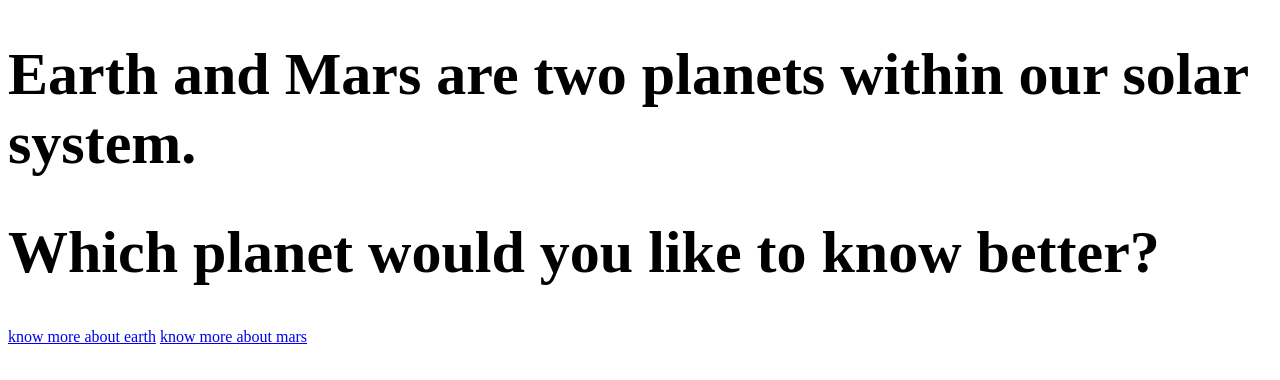
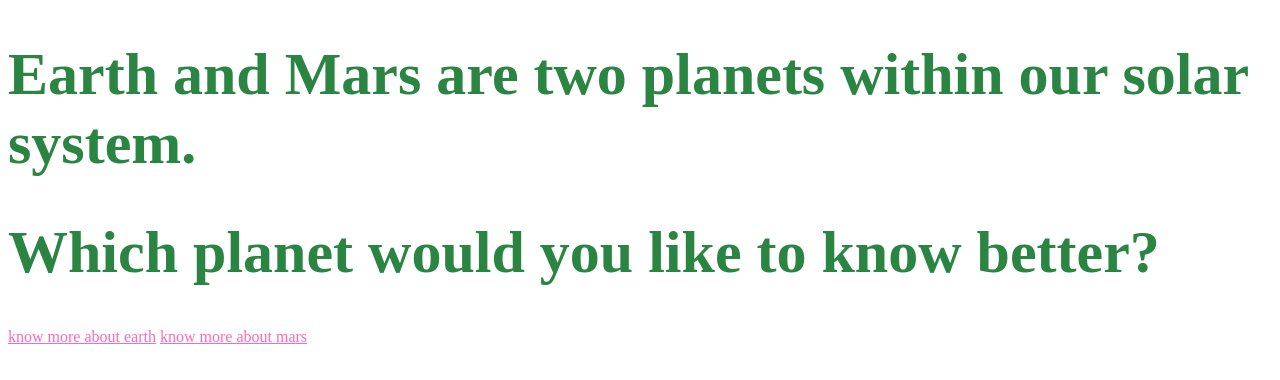
Before and after one commit to nsakdag/HTML-CSS, a website: page earth and mars/index.html in a window 1280 px wide. Drawn offline with Linux system fonts and the light colour scheme.

Commit message:
Update index.html

```diff
--- a/earth and mars/index.html
+++ b/earth and mars/index.html
@@ -4,6 +4,19 @@
     <meta charset="UTF-8">
     <meta name="viewport" content="width=device-width, initial-scale=1.0">
     <title>Document</title>
+        <style>
+        h1  {
+            font-size: 60px;
+            color: #2a8442;
+        }
+        p {
+            font-size : 24px;
+            color: steelblue
+        }
+        a {
+            color : hotpink;
+        }
+        </style>
 </head>
 <body>
     <h1 style="font-size: 60px;">Earth and Mars are two planets within our solar system.
```
